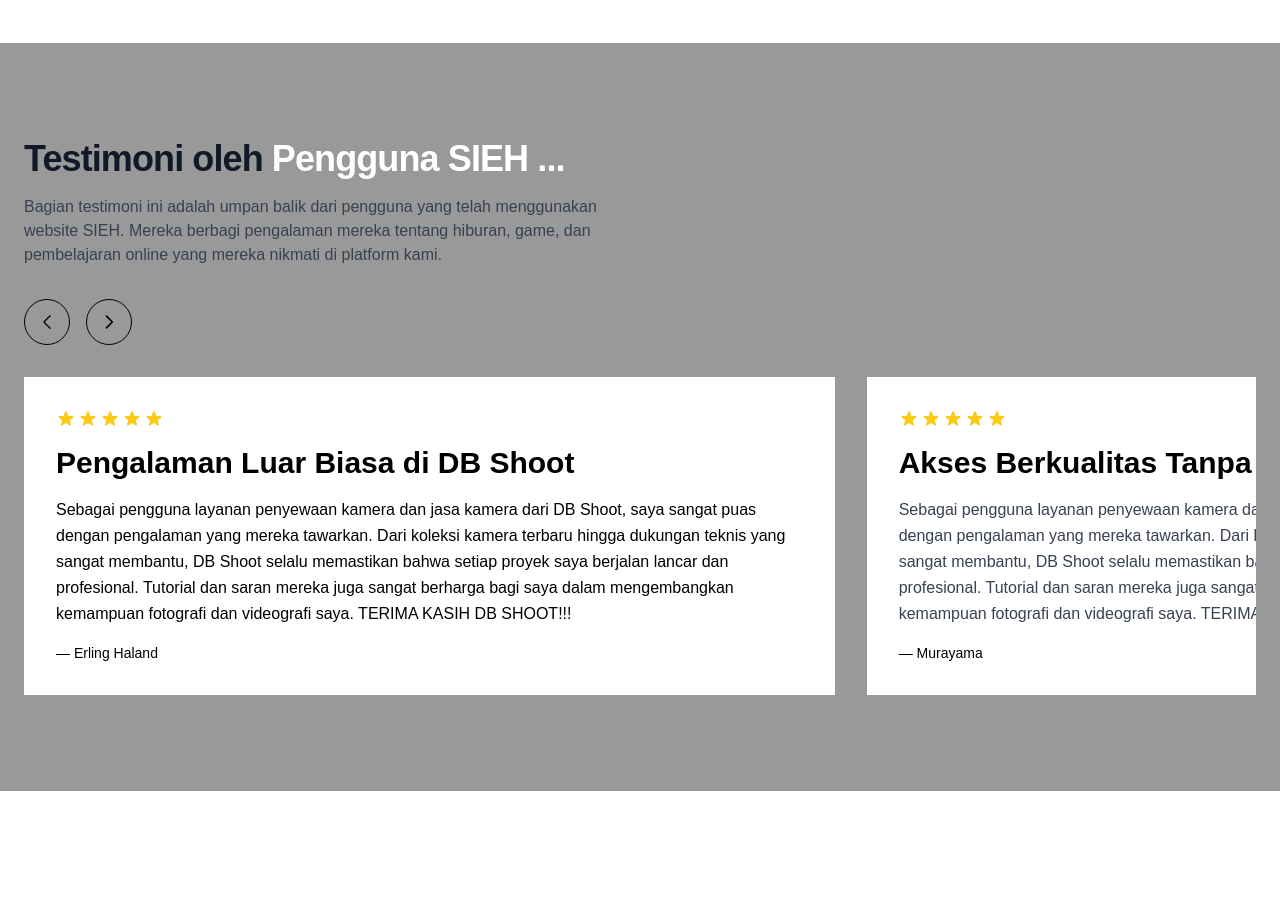
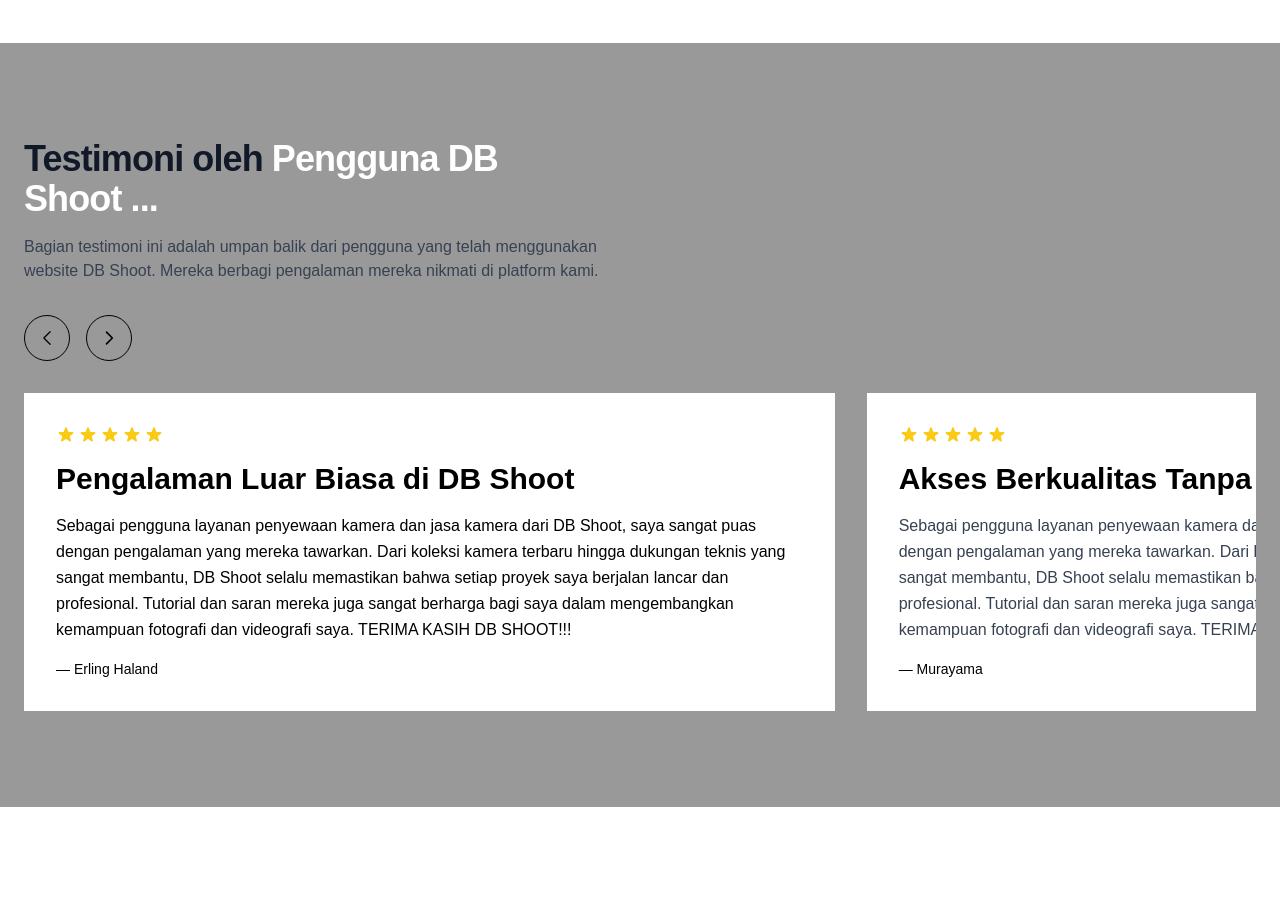
Before and after one commit to vebrian999/DB-SHOOT, a plain HTML site: page index.html in a window 1280 px wide. Shown: the part 5980-6896 px from the top of the page. Drawn offline with nearby package versions, Linux system fonts and the light colour scheme.

Commit message:
fix error

```diff
--- a/index.html
+++ b/index.html
@@ -520,10 +520,10 @@
             <div class="md:mx-auto mx-2 max-w-[1340px] px-4 py-12 sm:px-6 lg:me-2 lg:py-16 lg:pe-0 lg:ps-8 xl:py-24">
               <div class="grid grid-cols-1 gap-8 lg:grid-cols-3 lg:items-center lg:gap-16">
                 <div class="max-w-xl text-center ltr:sm:text-left rtl:sm:text-right">
-                  <h2 class="text-4xl font-bold text-left tracking-tight text-gray-900 sm:text-4xl">Testimoni oleh <span class="text-white">Pengguna SIEH ...</span></h2>
+                  <h2 class="text-4xl font-bold text-left tracking-tight text-gray-900 sm:text-4xl">Testimoni oleh <span class="text-white">Pengguna DB Shoot ...</span></h2>
 
                   <p class="mt-4 text-gray-700 text-left">
-                    Bagian testimoni ini adalah umpan balik dari pengguna yang telah menggunakan website SIEH. Mereka berbagi pengalaman mereka tentang hiburan, game, dan pembelajaran online yang mereka nikmati di platform kami.
+                    Bagian testimoni ini adalah umpan balik dari pengguna yang telah menggunakan website DB Shoot. Mereka berbagi pengalaman mereka nikmati di platform kami.
                   </p>
 
                   <div class="hidden lg:mt-8 lg:flex lg:gap-4">
```
